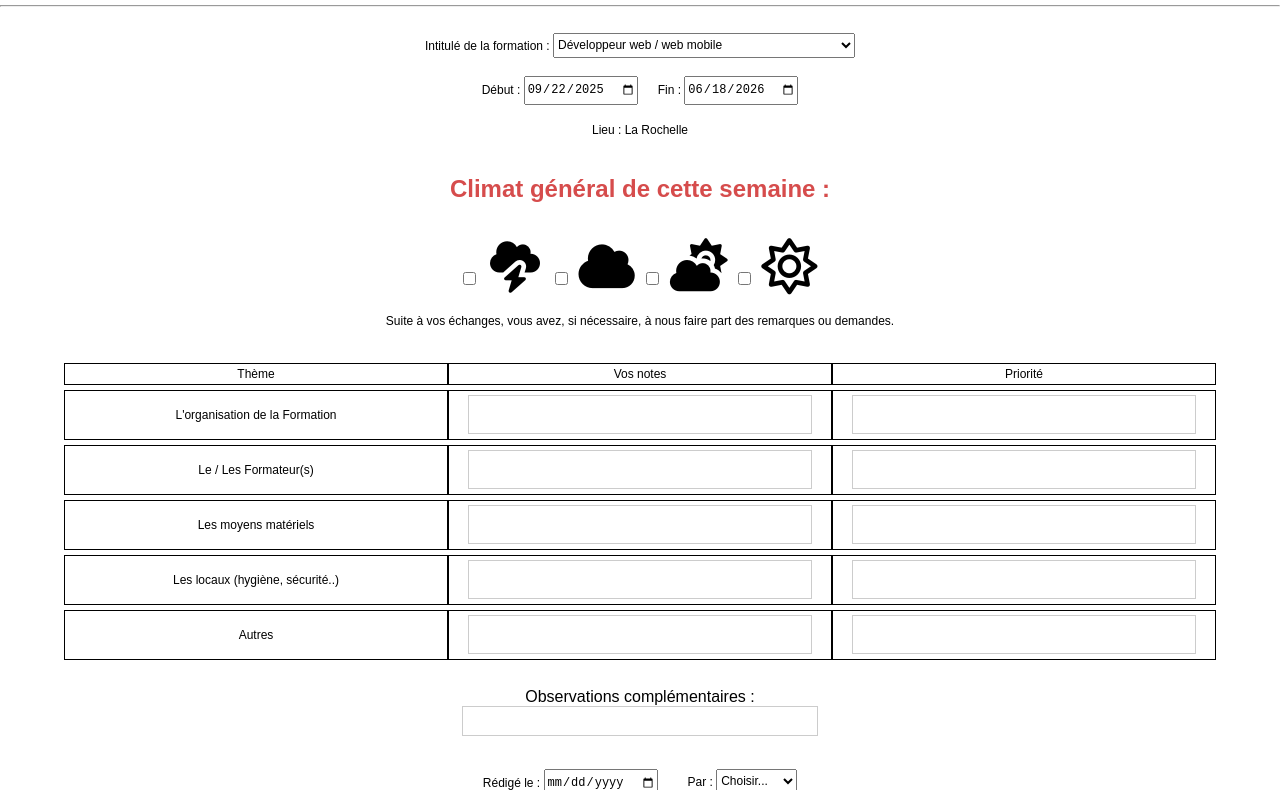
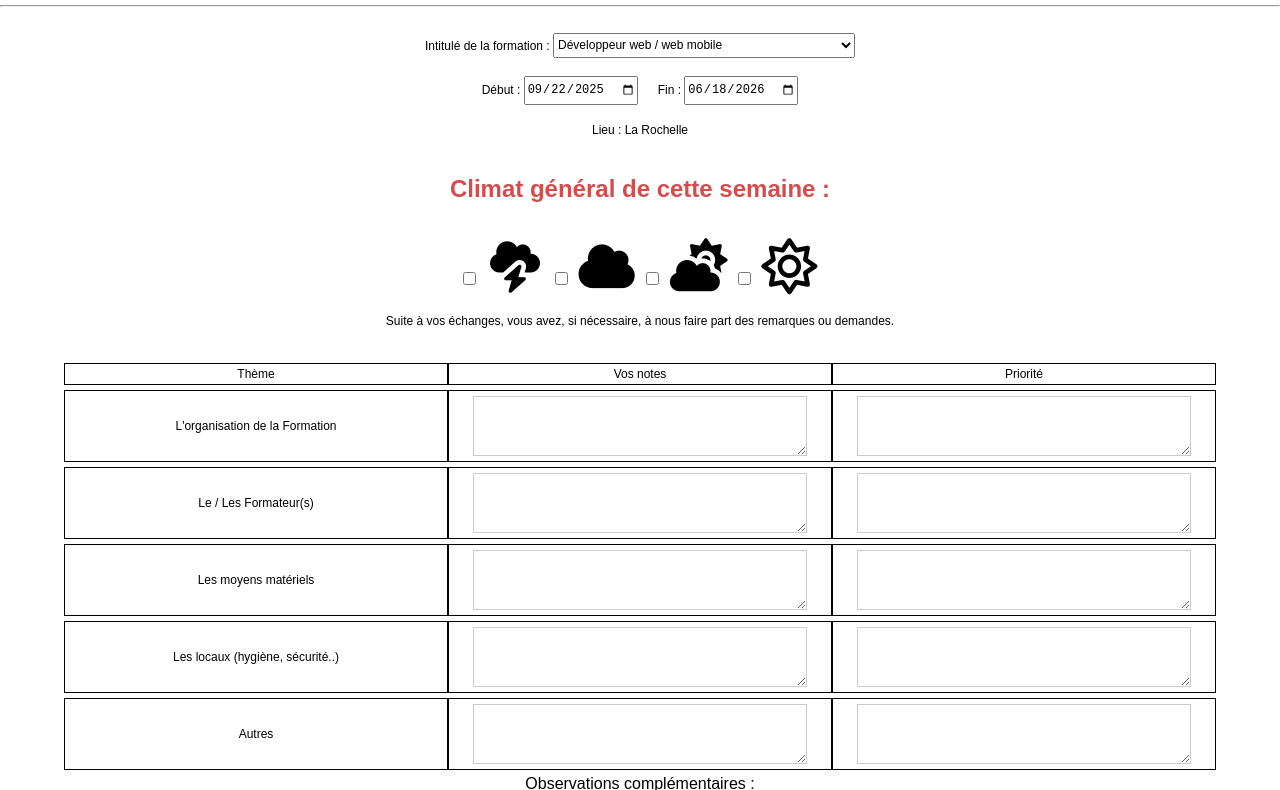
Before and after one commit to CassandraL17/cassandra.github.io, a plain HTML site: page index.html in a window 1280 px wide. Shown: the part 119-909 px from the top of the page. Drawn offline with Linux system fonts and the light colour scheme.

Commit message:
Replace input fields with textareas for answers

```diff
--- a/index.html
+++ b/index.html
@@ -33,23 +33,32 @@ section {
     padding: 3px;
     box-sizing: border-box;
 }
+.answer, .observation {
+    width: 90%;
+    height: 60px; /* hauteur par défaut */
+    font-size: 12px;
+    padding: 5px;
+    box-sizing: border-box;
+    border: 1px solid #ccc;
+    resize: vertical; /* permet de redimensionner verticalement */
+    overflow-y: auto; /* scroll si texte dépasse */
+}
 .tableau {
     width: 30%;
-    height: 50px;
+    min-height: 70px; /* augmente la hauteur pour textarea */
     border: 1px solid black;
     display: flex;
     align-items: center;
     justify-content: center;
     font-size: 12px;
     box-sizing: border-box;
+    padding: 5px;
 }
-.answer, .observation {
-    width: 90%;
-    height: 80%;
-    font-size: 12px;
-    padding: 2px;
-    box-sizing: border-box;
-    border: 1px solid #ccc;
+.tableau-observation {
+    width: 20%;
+    display: flex;
+    flex-direction: column;
+    align-items: center;
 }
 label img {
   width: 100px;
@@ -151,41 +160,41 @@ i {
 
 <section>
     <div class="tableau">L'organisation de la Formation</div>
-        <div class="tableau"><input class="answer" type="text"></div>
-        <div class="tableau"><input class="answer" type="text"></div>
+    <div class="tableau"><textarea class="answer"></textarea></div>
+    <div class="tableau"><textarea class="answer"></textarea></div>
 </section>
 
 <section>
     <div class="tableau">Le / Les Formateur(s)</div>
-        <div class="tableau"><input class="answer" type="text"></div>
-        <div class="tableau"><input class="answer" type="text"></div>
+    <div class="tableau"><textarea class="answer"></textarea></div>
+    <div class="tableau"><textarea class="answer"></textarea></div>
 </section>
 
 <section>
     <div class="tableau">Les moyens matériels</div>
-        <div class="tableau"><input class="answer" type="text"></div>
-        <div class="tableau"><input class="answer" type="text"></div>
+    <div class="tableau"><textarea class="answer"></textarea></div>
+    <div class="tableau"><textarea class="answer"></textarea></div>
 </section>
 
 <section>
     <div class="tableau">Les locaux (hygiène, sécurité..)</div>
-        <div class="tableau"><input class="answer" type="text"></div>
-        <div class="tableau"><input class="answer" type="text"></div>
+    <div class="tableau"><textarea class="answer"></textarea></div>
+    <div class="tableau"><textarea class="answer"></textarea></div>
 </section>
 
 <section>
     <div class="tableau">Autres</div>
-        <div class="tableau"><input class="answer" type="text"></div>
-        <div class="tableau"><input class="answer" type="text"></div>
+    <div class="tableau"><textarea class="answer"></textarea></div>
+    <div class="tableau"><textarea class="answer"></textarea></div>
 </section>
-    <br>
 
 <section>
     <div class="tableau-observation">
         <span>Observations complémentaires :</span>
-            <input class="observation" type="text">
+        <textarea class="observation"></textarea>
     </div>
 </section>
+    <br>
     <br>
 
     <div class="redaction">
```
Lines whose indentation alone changed are shown as unchanged.
